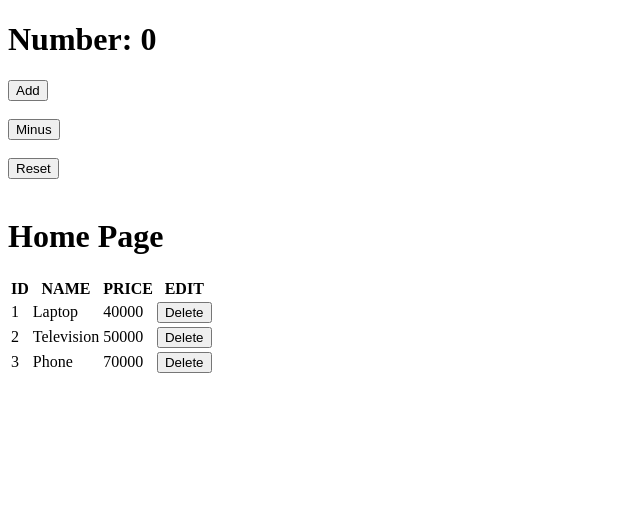
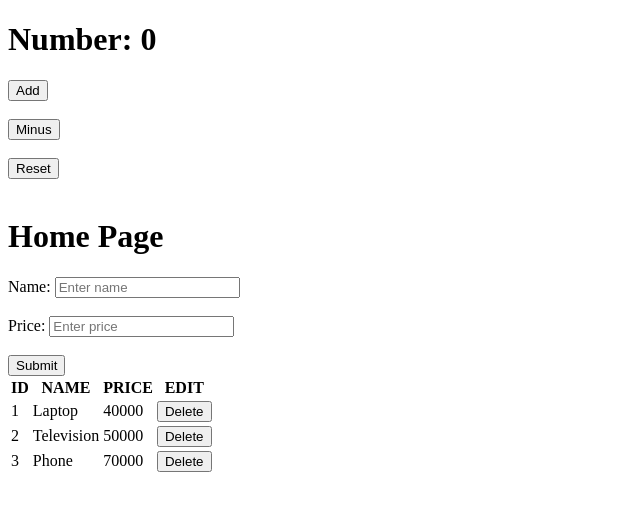
Before and after one commit to Osekobo/React-App, a React (Vite) app: page / in a window 1280 px wide. Shown: the top 510 px of the page, without its empty margins (0-640 px from the left). Built offline with nearby package versions, Linux system fonts and the light colour scheme.

Commit message:
Local CRUD

```diff
--- a/src/App.jsx
+++ b/src/App.jsx
@@ -1,5 +1,6 @@
 import { useState } from "react";
 import ItemCard from "./components/ItemCard";
+// import ItemForm from "./components/ItemForm";
 
 export default function App() {
   const [items, setItems] = useState([
@@ -7,6 +8,21 @@ export default function App() {
     { id: 2, name: "Television", price: 50000 },
     { id: 3, name: "Phone", price: 70000 },
   ]);
+  const [name, setName] = useState("");
+  const [price, setPrice] = useState("");
+  function handleSubmit(event) {
+    event.preventDefault();
+    const newItem = {
+      id: items.length + 1,
+      name: name,
+      price: price,
+    };
+    setItems([...items, newItem]);
+    setName("");
+    setPrice("");
+    // console.log("Name", name);
+    // console.log("Price", price);
+  }
   function handleDelete(id) {
     const updateItems = items.filter((item) => item.id !== id);
     setItems(updateItems);
@@ -14,7 +30,29 @@ export default function App() {
   return (
     <div>
       <ItemCard />
+      {/* <ItemForm /> */}
       <h1>Home Page</h1>
+      <form onSubmit={handleSubmit}>
+        <label>Name: </label>
+        <input
+          type="text"
+          placeholder="Enter name"
+          value={name}
+          onChange={(event) => setName(event.target.value)}
+        ></input>
+        <br />
+        <br />
+        <label>Price: </label>
+        <input
+          type="number"
+          placeholder="Enter price"
+          value={price}
+          onChange={(event) => setPrice(event.target.value)}
+        ></input>
+        <br />
+        <br />
+        <button>Submit</button>
+      </form>
       <table>
         <thead>
           <tr>
--- a/src/components/ItemForm.jsx
+++ b/src/components/ItemForm.jsx
@@ -5,8 +5,8 @@ export default function ItemForm() {
   const [price, setPrice] = useState("");
   function handleSubmit(event) {
     event.preventDefault();
-    console.log("Name",name);
-    console.log("Price",price);
+    console.log("Name", name);
+    console.log("Price", price);
   }
   return (
     <div>
```
